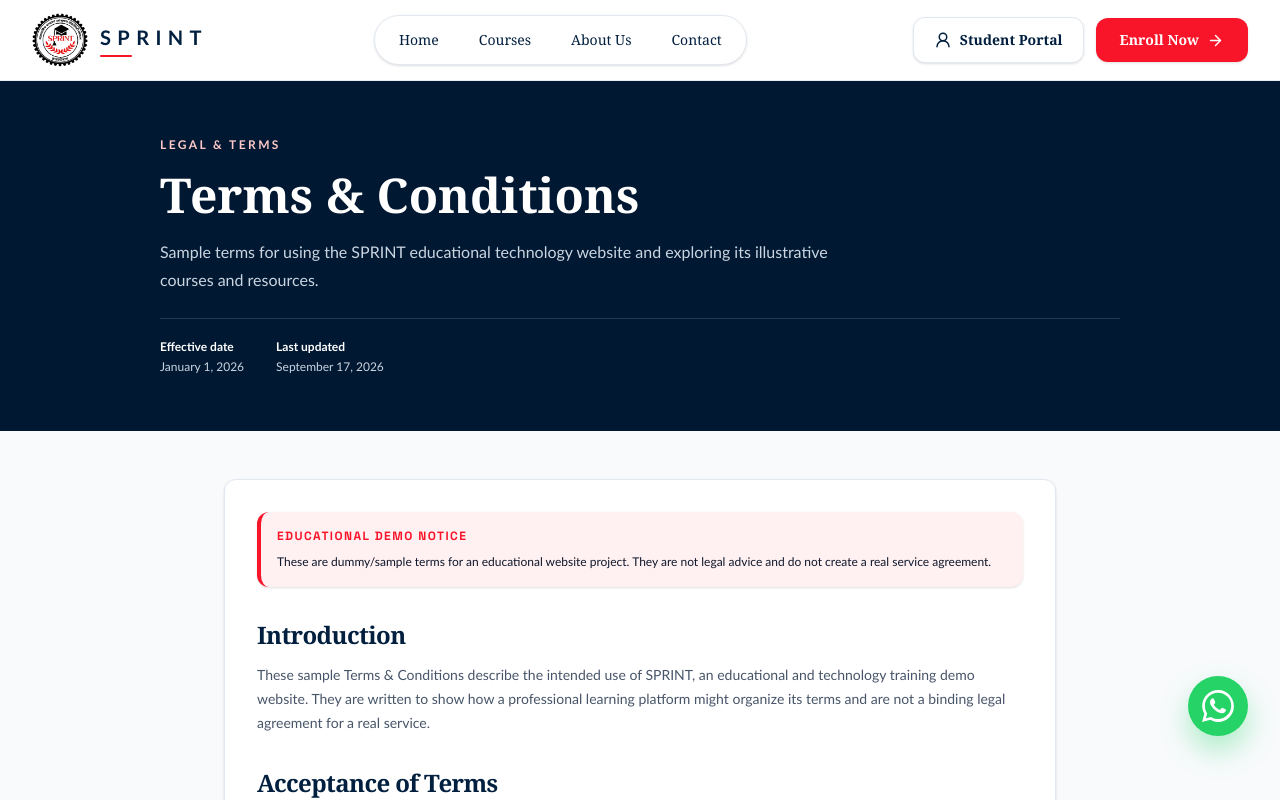
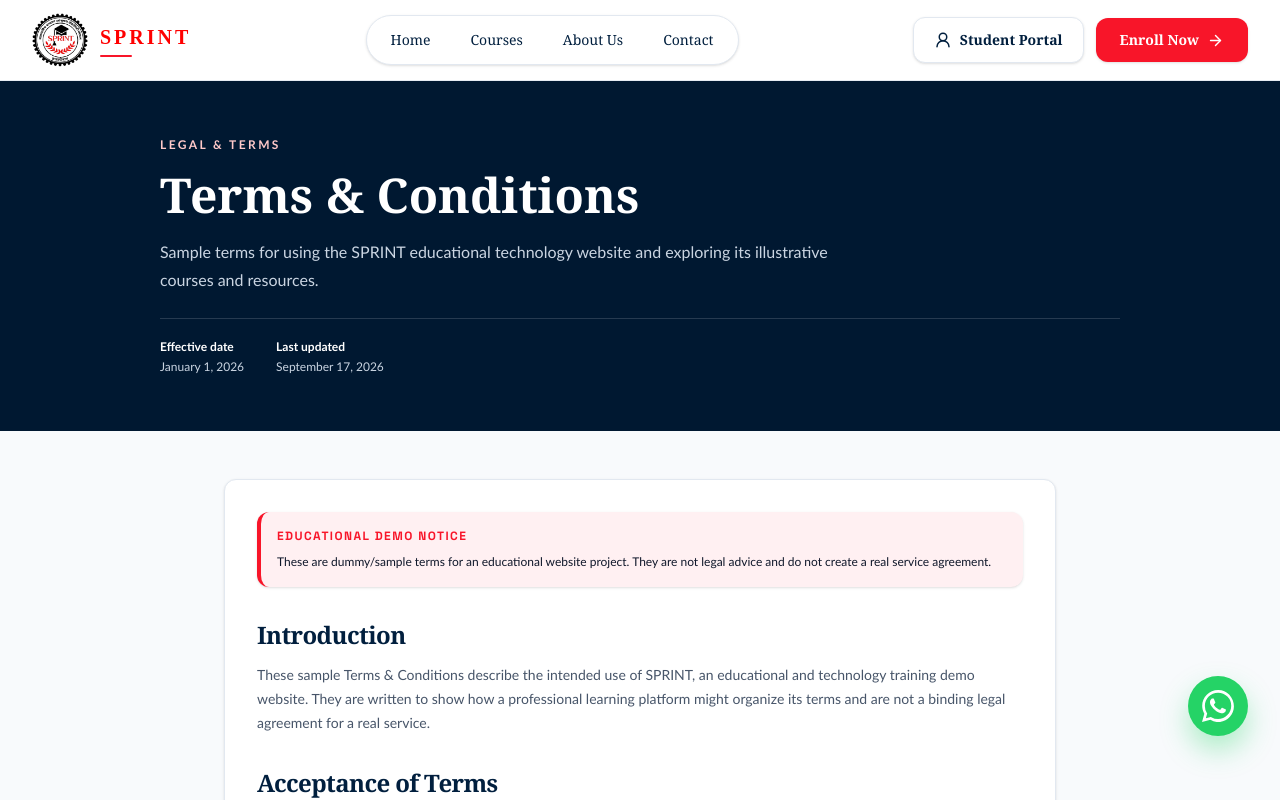
Before and after one commit to ITWala2025/Sprint_HB, a Next.js app: page /terms in a window 1280 px wide. Shown: the top 800 px of the page. Built offline with nearby package versions, Linux system fonts and the light colour scheme.

Commit message:
feat: update font styles in Footer and Header components for consistency

```diff
--- a/src/components/footer/Footer.jsx
+++ b/src/components/footer/Footer.jsx
@@ -72,13 +72,13 @@ export default function Footer() {
             <div className="flex flex-col gap-0.5">
               <span
                 className="text-2xl font-black uppercase tracking-[0.3em] text-white"
-                style={{ fontFamily: "'Trebuchet MS', 'Segoe UI', sans-serif", letterSpacing: "0.35em" }}
+                style={{ fontFamily: "'Roboto Slab', serif", letterSpacing: "0.15em" }}
               >
                 SPRINT
               </span>
-              <span className="text-[10px] uppercase tracking-[0.18em] text-brand-off-white/50 font-medium">
+              {/* <span className="text-[10px] uppercase tracking-[0.18em] text-brand-off-white/50 font-medium">
                 Institutional Hub
-              </span>
+              </span> */}
               <div className="mt-1 h-0.5 w-10 rounded-full bg-brand-red" />
             </div>
           </div>
--- a/src/components/header/HeaderLogo.tsx
+++ b/src/components/header/HeaderLogo.tsx
@@ -19,7 +19,7 @@ export default function HeaderLogo() {
       <div className="flex flex-col gap-0.5">
         <span
           className="text-xl font-black uppercase text-brand-navy"
-          style={{ fontFamily: "'Trebuchet MS', 'Segoe UI', sans-serif", letterSpacing: "0.32em" }}
+          style={{ fontFamily: "'Roboto Slab', serif", letterSpacing: "0.15em",color: "red" }}
         >
           SPRINT
         </span>
```
